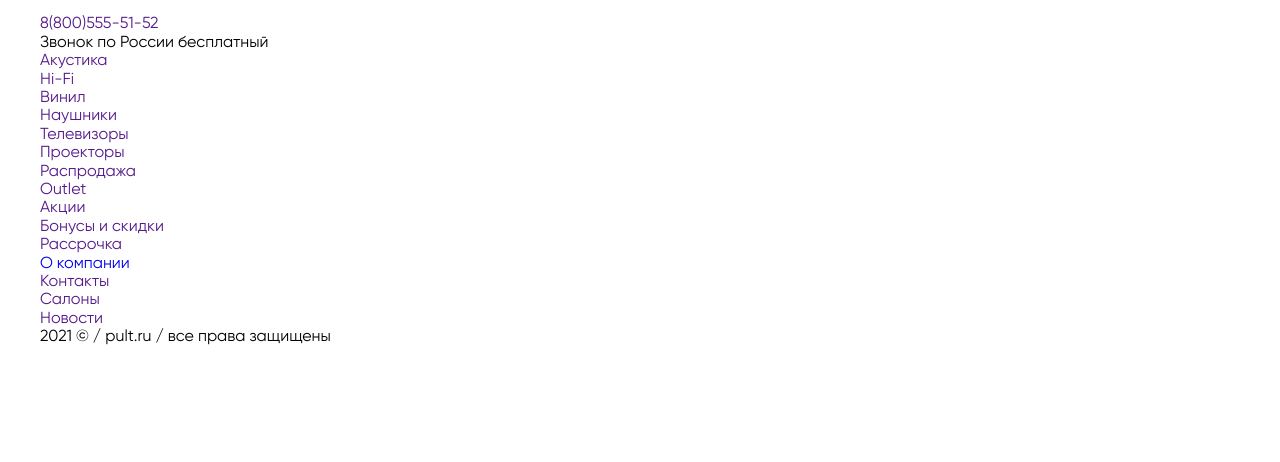
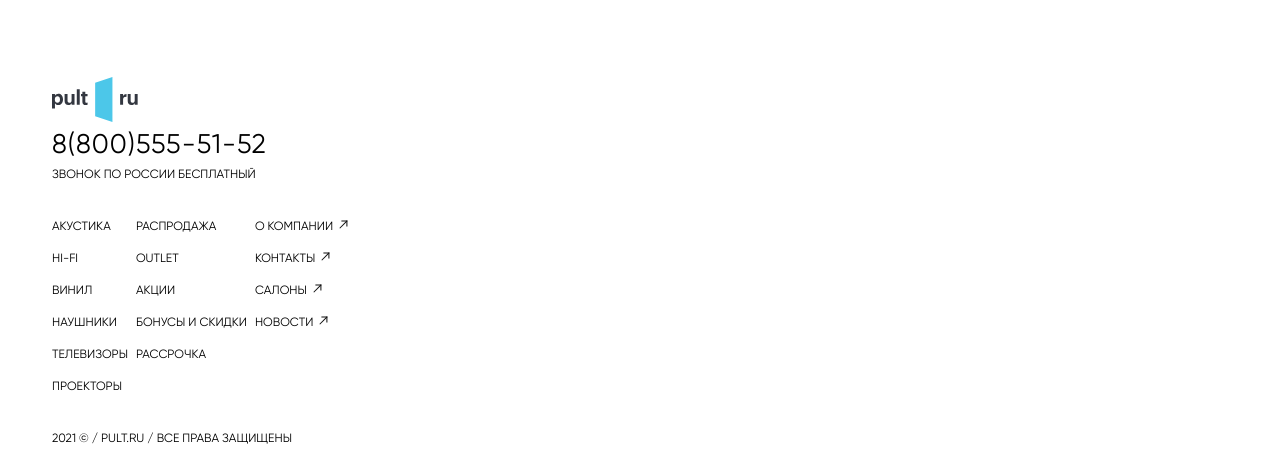
Before and after one commit to maximiloi/pulttest, a website: page source/index.html in a window 1280 px wide. Shown: the part 2188-2650 px from the top of the page. Before the commit the page ends 2534 px from the top, so only its background shows below. Drawn offline with nearby package versions, Linux system fonts and the light colour scheme.

Commit message:
футтер все

```diff
--- a/source/index.html
+++ b/source/index.html
@@ -332,7 +332,7 @@
                 <div class="footer__contacts">
                     <div class="footer__logo">
                         <a href="" class="footer__logo-link">
-                            <img src="#" alt="" class="footer__logo-img" />
+                            <img src="images/icons/logo_pult.svg" alt="" class="footer__logo-img" />
                         </a>
                     </div>
                     <div class="footer__phone">
--- /dev/null
+++ b/source/sass/footer/footer.sass
@@ -0,0 +1,63 @@
+.footer
+    margin: 80px 12px 20px
+    &__logo
+        &-link
+            display: flex
+        &-img
+            width: 86px
+    &__phone
+        margin-top: 10px
+    &__number
+        font-size: 27px
+        line-height: 100%
+        letter-spacing: 1px
+        text-transform: uppercase
+        color: $black
+        &:hover
+            text-decoration: underline
+    &__text
+        margin-top: 10px
+        margin-bottom: 1px
+        font-size: 12px
+        line-height: 100%
+        text-transform: uppercase
+    &__menu
+        margin-top: 40px
+        display: flex
+    &__item
+        display: flex
+        margin-bottom: 20px
+    &__link
+        font-size: 12px
+        line-height: 100%
+        padding-right: 8px
+        text-transform: uppercase
+        color: $black
+        text-decoration: none
+        &--icon
+            position: relative
+            &:before
+                content: ""
+                position: absolute
+                right: -7px
+                bottom: 8px
+                transform: translate(-10%, 25%)
+                width: 6px
+                height: 6px
+                border-right: 1px solid $grey
+                border-top: 1px solid $grey
+            &:after
+                content: ""
+                position: absolute
+                right: -7px
+                bottom: 4px
+                transform: rotate(45deg) translate(-250%, 35%)
+                width: 1px
+                height: 10px
+                background: $grey
+    &__copyring
+        margin-top: 20px
+        font-size: 12px
+        line-height: 100%
+        text-transform: uppercase
+        color: $black
--- a/source/sass/style.sass
+++ b/source/sass/style.sass
@@ -10,3 +10,4 @@
 @import main/slider
 @import main/menu
 @import main/product
+@import footer/footer
```
Also changed, not shown: source/css/style.css, source/css/style.min.css.
